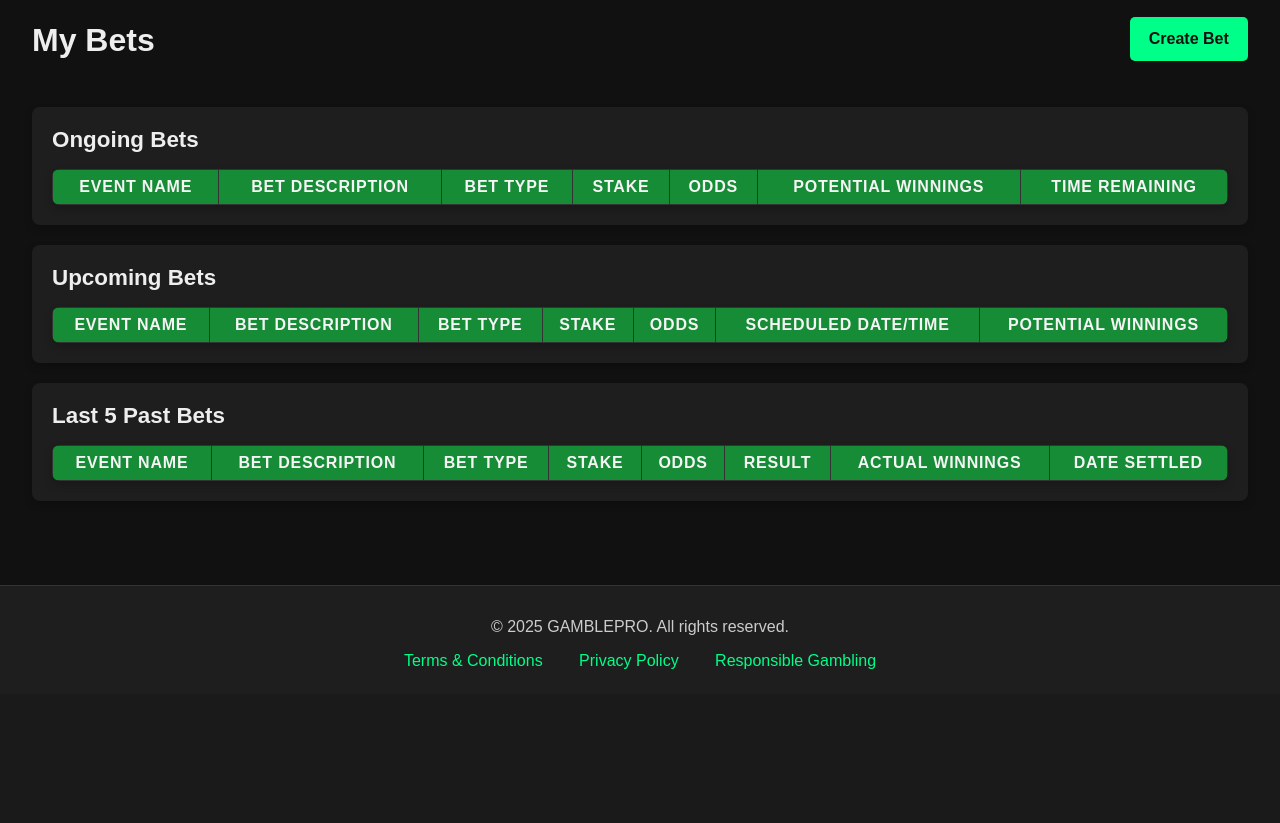
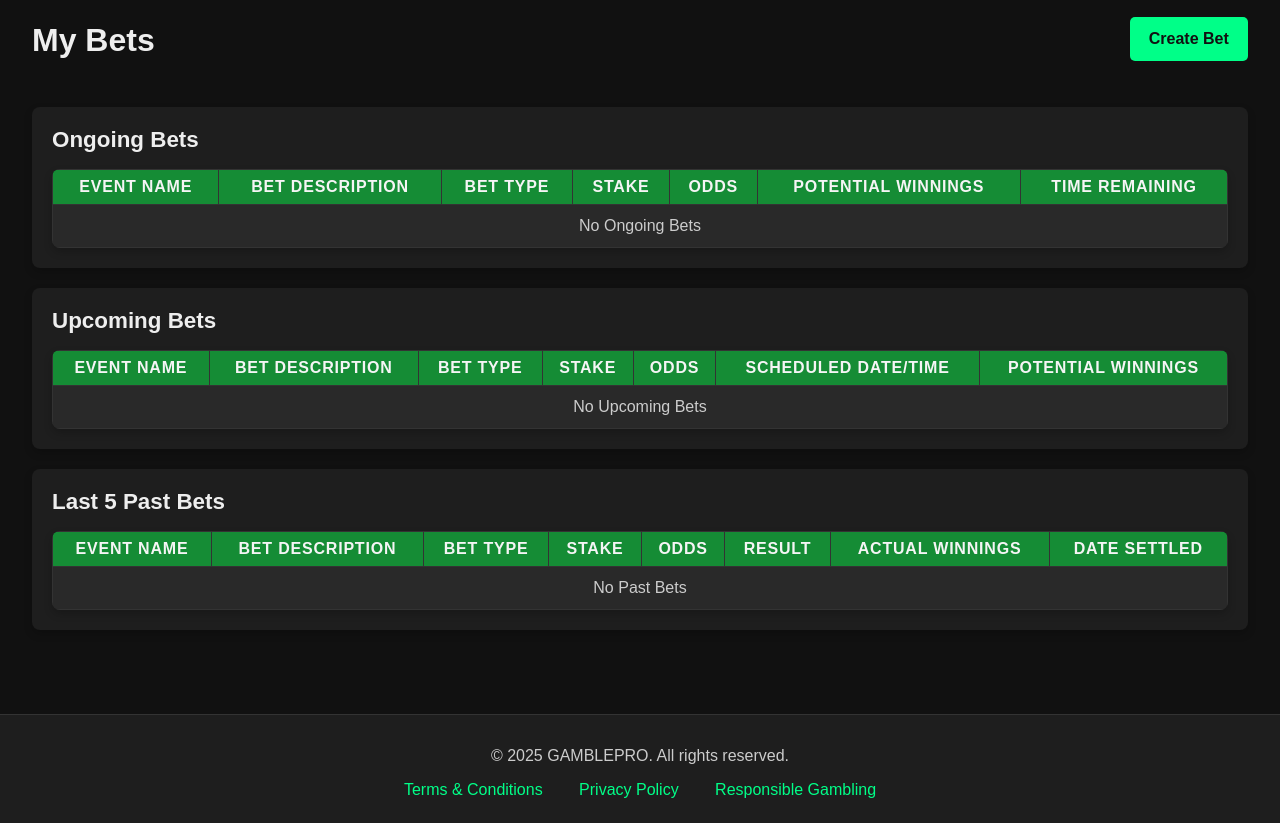
Before and after one commit to CrimsonW23/AgileWebDev3403-BookiesWebsite, a Flask app: template templates/dashboard.html in a window 1280 px wide. Shown: the part 163-986 px from the top of the page. Before the commit the page ends 832 px from the top, so only its background shows below. Run offline with Flask 3, Linux system fonts and the light colour scheme; the template is opened without the code that fills it, so the values that code supplies are empty; parts of the project's set-up code (start-up, migrations or seed data) failed here and were passed over.

Commit message:
Added fallback messages for no upcoming, ongoing, past, and created bets for better readability for user

```diff
--- a/templates/dashboard.html
+++ b/templates/dashboard.html
@@ -35,6 +35,7 @@
             </tr>
           </thead>
           <tbody>
+            {% if ongoing_bets %}
               {% for bet in ongoing_bets %}
               <tr>
                 <td>{{ bet.event_name }}</td>
@@ -46,6 +47,11 @@
                 <td class="time-remaining" data-end-time="{{ bet.scheduled_time }}" data-duration="{{ bet.duration }}"></td>
               </tr>
               {% endfor %}
+            {% else %}
+              <tr>
+                <td colspan="7" style="text-align: center;">No ongoing bets</td>
+              </tr>
+            {% endif %}
           </tbody>
         </table>
       </div>
@@ -66,6 +72,7 @@
             </tr>
           </thead>
           <tbody>
+            {% if upcoming_bets %}
               {% for bet in upcoming_bets %}
               <tr>
                 <td>{{ bet.event_name }}</td>
@@ -77,6 +84,11 @@
                 <td>${{ bet.potential_winnings }}</td>
               </tr>
               {% endfor %}
+            {% else %}
+              <tr>
+                <td colspan="7" style="text-align: center;">No upcoming bets</td>
+              </tr>
+            {% endif %}
           </tbody>
         </table>
       </div>
@@ -98,6 +110,7 @@
             </tr>
           </thead>
           <tbody>
+            {% if past_bets and past_bets|length > 0 %}
               {% for bet in past_bets[:5] %}
               <tr>
                 <td>{{ bet.event_name }}</td>
@@ -110,6 +123,11 @@
                 <td>{{ bet.date_settled.strftime('%Y-%m-%d %H:%M:%S') }}</td>
               </tr>
               {% endfor %}
+            {% else %}
+              <tr>
+                <td colspan="8" style="text-align: center;">No past bets</td>
+              </tr>
+            {% endif %}
           </tbody>
         </table>
       </div>
@@ -134,6 +152,7 @@
             </tr>
           </thead>
           <tbody>
+            {% if upcoming_bets %}
               {% for bet in upcoming_bets %}
               <tr>
                 <td>{{ bet.event_name }}</td>
@@ -145,6 +164,11 @@
                 <td>${{ bet.potential_winnings }}</td>
               </tr>
               {% endfor %}
+            {% else %}
+              <tr>
+                <td colspan="7" style="text-align: center;">No upcoming bets</td>
+              </tr>
+            {% endif %}
           </tbody>
         </table>
       </div>
@@ -170,7 +194,8 @@
             </tr>
           </thead>
           <tbody>
-            {% for bet in past_bets %}
+            {% if past_bets and past_bets|length > 0 %}
+              {% for bet in past_bets[:5] %}
               <tr>
                 <td>{{ bet.event_name }}</td>
                 <td>{{ bet.bet_type_description }}</td>
@@ -182,6 +207,11 @@
                 <td>{{ bet.date_settled.strftime('%Y-%m-%d %H:%M:%S') }}</td>
               </tr>
               {% endfor %}
+            {% else %}
+              <tr>
+                <td colspan="8" style="text-align: center;">No past bets</td>
+              </tr>
+            {% endif %}
           </tbody>
         </table>
       </div>
@@ -210,6 +240,7 @@
             </tr>
           </thead>
           <tbody>
+            {% if created_bets %}
               {% for bet in created_bets %}
               <tr>
                 <td>{{ bet.event_name }}</td>
@@ -222,6 +253,11 @@
                 <td>{{ bet.status }}</td>
               </tr>
               {% endfor %}
+            {% else %}
+              <tr>
+                <td colspan="8" style="text-align: center;">No created bets</td>
+              </tr>
+            {% endif %}
           </tbody>
         </table>
       </div>
@@ -232,6 +268,7 @@
   <div id="stats" class="tab-content" style="display:none;">
     <div class="content-container">
       <h2>Past Statistics</h2>
+      {% if stats_data %}
         <div class="widget">
           <h3>Previous Months Wins</h3>
           <canvas id="lineChart" width="400" height="200"></canvas>
@@ -240,9 +277,15 @@
           <h3>Last Month Win/Loss</h3>
           <canvas id="pieChart" width="300" height="300"></canvas>
         </div>
+      {% else %}
+        <div class="widget">
+          <p style="text-align: center;">No statistics available</p>
+        </div>
+      {% endif %}
     </div>
   </div>
 </div>
 
+<script src="https://cdn.jsdelivr.net/npm/chart.js"></script>
 <script src="{{ url_for('static', filename='js/dashboard.js') }}"></script>
 {% endblock %}
```
Lines whose indentation alone changed are shown as unchanged.
